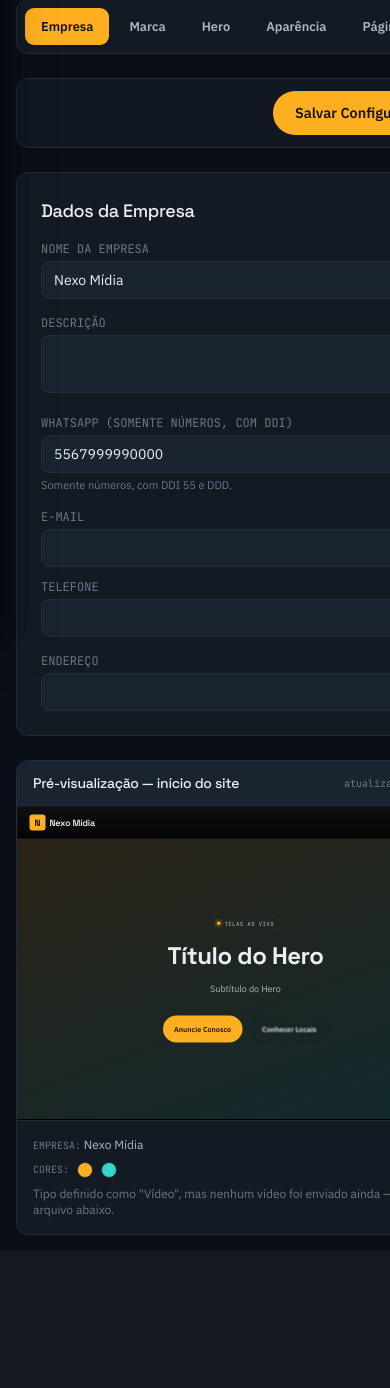
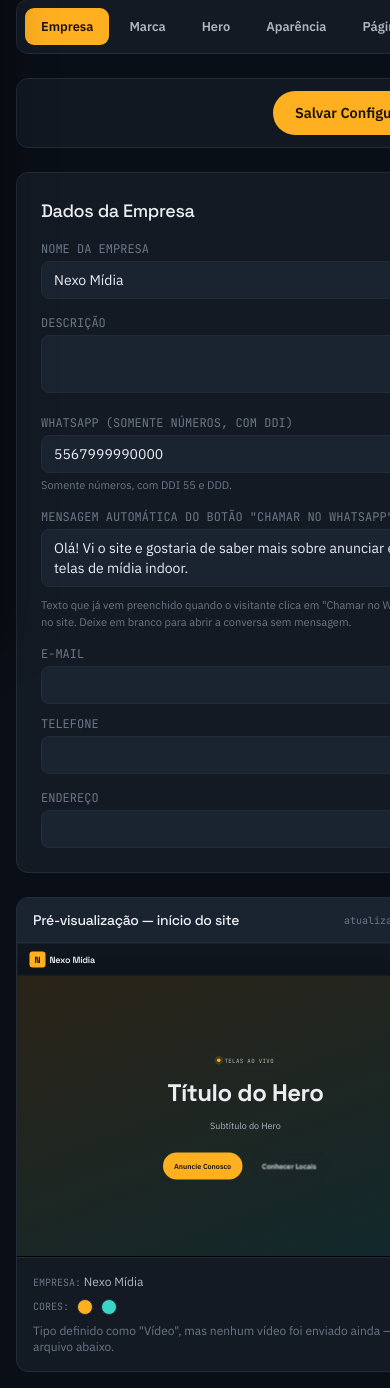
Before and after one commit to Gerson-if/Midia_indor, a Flask app: page /admin/configuracoes in a window 390 px wide. Shown: the part 203-1591 px from the top of the page. Before the commit the page ends 1438 px from the top, so only its background shows below. Run offline with Flask 3, Linux system fonts and the light colour scheme; the visitor is signed in with stand-in values (Sample User, id 1); data comes from the database, SQL or seed files in the repository; data that the repository does not hold is empty; parts of the project's set-up code (start-up, migrations or seed data) failed here and were passed over; some libraries are stand-ins or nearby versions.

Commit message:
Corrige atualização de tema, contraste do header e responsividade mobile; adiciona mensagem automática do WhatsApp
- Adiciona cache-busting (?v=<mtime>) aos assets estáticos "de build"
  (CSS/JS/vendor/favicon padrão) via novo helper static_asset(). O Nginx
  serve /static/ com Cache-Control: public, immutable e expires 30d, então
  ao trocar o tema o navegador continuava usando o style.css antigo em cache
  até um refresh forçado — agora cada deploy de CSS/JS invalida o cache
  automaticamente, sem perder o benefício do cache longo para o resto.
- Corrige contraste do texto no header fixo (.glass) quando há vídeo/imagem
  de fundo no Hero: o fundo era quase totalmente transparente (2-7% de
  opacidade), então o texto do tema claro ficava ilegível dependendo do que
  estava atrás. Novo par de variáveis --header-glass-1/2 (86%/74%, com tom
  por tema) deixa o header opaco o bastante para garantir contraste sempre.
- Corrige layout "quebrado" por alguns instantes em alguns celulares: o AOS
  calculava os pontos de disparo do scroll antes da barra de endereço do
  navegador recolher, das fontes carregarem ou das imagens carregarem,
  deixando seções presas em opacity:0. Agora o AOS é atualizado (refresh)
  após o load da página, após as fontes carregarem e em resize (debounced).
- Permite ao admin configurar, em Configurações → Dados da Empresa, a
  mensagem automática do botão "Chamar no WhatsApp" do site público
  (contato direto, fora do formulário de proposta). Novo campo
  whatsapp_default_message em SiteSettings, com migração própria, formulário
  e link wa.me?text=... url-encoded quando preenchido.
- Novo teste de regressão cobrindo a mensagem automática do WhatsApp
  (presença/ausência do ?text= no link conforme o campo é preenchido).

Co-Authored-By: Claude Sonnet 5 <noreply@anthropic.com>
Claude-Session: https://claude.ai/code/session_01VqVdEX21jPwadJVN3bHEwV

```diff
--- a/app/__init__.py
+++ b/app/__init__.py
@@ -113,6 +113,39 @@ def _register_context_processors(app: Flask) -> None:
             "global_settings": settings,
         }
 
+    @app.template_global("static_asset")
+    def static_asset(filename: str) -> str:
+        """
+        URL de um arquivo estático "de build" (CSS/JS/vendor/ícone padrão)
+        com cache-busting automático.
+
+        O Nginx serve tudo em /static com "Cache-Control: public,
+        immutable" por 30 dias (deploy/nginx*.conf.template) — ótimo para
+        performance, mas sem isso o navegador de quem já visitou o site
+        continua usando o CSS/JS antigo em cache por até 30 dias após
+        cada atualização (ex.: alguém troca o tema em Configurações e o
+        visitante não vê nada de diferente, mesmo dando F5, porque o
+        style.css antigo — sem as regras do tema — ainda está em cache).
+        Anexar "?v=<hora da última modificação do arquivo>" muda a URL
+        sempre que o conteúdo muda, forçando o navegador a buscar a
+        versão nova, sem precisar abrir mão do cache de 30 dias para
+        quem não teve nada alterado.
+
+        Não usar para arquivos enviados pelo admin (logo, favicon, mídia
+        do Hero, imagens de galeria etc.) — esses já têm nome de arquivo
+        próprio por upload e não precisam disso.
+        """
+        from flask import url_for
+
+        version = ""
+        try:
+            file_path = os.path.join(app.static_folder, filename)
+            version = str(int(os.path.getmtime(file_path)))
+        except OSError:
+            pass
+        url = url_for("static", filename=filename)
+        return f"{url}?v={version}" if version else url
+
 
 def _register_request_hooks(app: Flask) -> None:
     @app.before_request
--- a/app/blueprints/admin/forms.py
+++ b/app/blueprints/admin/forms.py
@@ -64,6 +64,10 @@ class SiteSettingsForm(FlaskForm):
     company_name = StringField("Nome da empresa", validators=[DataRequired(), Length(max=120)])
     company_description = TextAreaField("Descrição", validators=[Optional(), Length(max=400)])
     company_whatsapp = StringField("WhatsApp (somente números, com DDI)", validators=[DataRequired(), Length(max=20)])
+    whatsapp_default_message = TextAreaField(
+        "Mensagem automática do botão \"Chamar no WhatsApp\"",
+        validators=[Optional(), Length(max=300)],
+    )
     company_email = StringField("E-mail", validators=[Optional(), Email(), Length(max=190)])
     company_phone = StringField("Telefone", validators=[Optional(), Length(max=30)])
     company_address = StringField("Endereço", validators=[Optional(), Length(max=255)])
--- a/app/blueprints/admin/routes.py
+++ b/app/blueprints/admin/routes.py
@@ -501,6 +501,7 @@ def settings_manage():
             settings.company_name = form.company_name.data
             settings.company_description = form.company_description.data
             settings.company_whatsapp = form.company_whatsapp.data
+            settings.whatsapp_default_message = (form.whatsapp_default_message.data or "").strip() or None
             settings.company_email = form.company_email.data
             settings.company_phone = form.company_phone.data
             settings.company_address = form.company_address.data
--- a/app/models/content.py
+++ b/app/models/content.py
@@ -125,6 +125,14 @@ class SiteSettings(TimestampMixin, db.Model):
     company_email = db.Column(db.String(190), nullable=True)
     company_phone = db.Column(db.String(30), nullable=True)
     company_address = db.Column(db.String(255), nullable=True)
+    # Mensagem pré-preenchida quando um visitante clica em "Chamar no
+    # WhatsApp" no site público (contato direto, fora do formulário de
+    # proposta) — configurável pelo admin em vez de fixa no código.
+    whatsapp_default_message = db.Column(
+        db.String(300),
+        nullable=True,
+        default="Olá! Vi o site e gostaria de saber mais sobre anunciar em telas de mídia indoor.",
+    )
     color_primary = db.Column(db.String(9), nullable=False, default="#FFB020")
     color_secondary = db.Column(db.String(9), nullable=False, default="#37D6C7")
 
@@ -242,6 +250,7 @@ class SiteSettings(TimestampMixin, db.Model):
                 "name": self.company_name,
                 "description": self.company_description,
                 "whatsapp": self.company_whatsapp,
+                "whatsapp_default_message": self.whatsapp_default_message,
                 "email": self.company_email,
                 "phone": self.company_phone,
                 "address": self.company_address,
--- a/app/static/css/style.css
+++ b/app/static/css/style.css
@@ -43,6 +43,16 @@
   --shadow-ambient: rgba(0,0,0,.5);
   --chart-grid:     rgba(255,255,255,.06);
 
+  /* Fundo do cabeçalho fixo (.glass): precisa ser opaco o bastante para
+     o texto (var(--text-hi)/var(--text-mid)) continuar legível em cima
+     de QUALQUER coisa que esteja por trás — a página normal ao rolar,
+     mas também o vídeo/imagem de capa do Hero no topo, que pode ter
+     qualquer brilho. Um "vidro" quase transparente (como antes) deixa
+     de funcionar no tema claro: o texto escuro fica ilegível sobre um
+     vídeo claro ou escuro por igual. */
+  --header-glass-1: rgba(19,26,36,.86);
+  --header-glass-2: rgba(19,26,36,.74);
+
   --font-display: 'Space Grotesk', system-ui, sans-serif;
   --font-body:    'IBM Plex Sans', system-ui, sans-serif;
   --font-mono:    'JetBrains Mono', ui-monospace, monospace;
@@ -86,6 +96,9 @@
   --modal-shadow:   rgba(20,16,8,.18);
   --shadow-ambient: rgba(20,16,8,.16);
   --chart-grid:     rgba(10,14,22,.09);
+
+  --header-glass-1: rgba(255,255,255,.86);
+  --header-glass-2: rgba(255,255,255,.74);
 }
 
 *{ box-sizing:border-box; }
@@ -157,7 +170,7 @@ a:focus-visible, button:focus-visible, input:focus-visible, textarea:focus-visib
 }
 
 .glass{
-  background:linear-gradient(180deg, var(--overlay-strong), var(--overlay-faint));
+  background:linear-gradient(180deg, var(--header-glass-1), var(--header-glass-2));
   border:1px solid var(--overlay-border);
   backdrop-filter:blur(16px);
   -webkit-backdrop-filter:blur(16px);
--- a/app/templates/admin/base_admin.html
+++ b/app/templates/admin/base_admin.html
@@ -8,11 +8,11 @@
 {% if site_settings and site_settings.favicon_path %}
 <link rel="icon" href="{{ url_for('static', filename=site_settings.favicon_path) }}">
 {% else %}
-<link rel="icon" href="{{ url_for('static', filename='img/favicon.svg') }}" type="image/svg+xml">
+<link rel="icon" href="{{ static_asset('img/favicon.svg') }}" type="image/svg+xml">
 {% endif %}
-<link rel="stylesheet" href="{{ url_for('static', filename='css/fonts.css') }}">
-<link rel="stylesheet" href="{{ url_for('static', filename='css/tailwind.min.css') }}">
-<link rel="stylesheet" href="{{ url_for('static', filename='css/style.css') }}">
+<link rel="stylesheet" href="{{ static_asset('css/fonts.css') }}">
+<link rel="stylesheet" href="{{ static_asset('css/tailwind.min.css') }}">
+<link rel="stylesheet" href="{{ static_asset('css/style.css') }}">
 <style>
   /* ---- Sidebar: largura controlada por variável + classe no <html> ---- */
   :root{ --sidebar-w: 264px; --sidebar-w-collapsed: 76px; --topbar-h: 64px; }
@@ -179,11 +179,11 @@
     </main>
   </div>
 </div>
-<script src="{{ url_for('static', filename='js/toast.js') }}"></script>
-<script src="{{ url_for('static', filename='js/admin.js') }}"></script>
-<script src="{{ url_for('static', filename='js/admin-media-preview.js') }}"></script>
-<script src="{{ url_for('static', filename='js/admin-reorder.js') }}"></script>
-<script src="{{ url_for('static', filename='js/admin-confirm-modal.js') }}"></script>
+<script src="{{ static_asset('js/toast.js') }}"></script>
+<script src="{{ static_asset('js/admin.js') }}"></script>
+<script src="{{ static_asset('js/admin-media-preview.js') }}"></script>
+<script src="{{ static_asset('js/admin-reorder.js') }}"></script>
+<script src="{{ static_asset('js/admin-confirm-modal.js') }}"></script>
 {% block scripts %}{% endblock %}
 </body>
 </html>
--- a/app/templates/admin/dashboard.html
+++ b/app/templates/admin/dashboard.html
@@ -94,7 +94,7 @@
 {% endblock %}
 
 {% block scripts %}
-<script src="{{ url_for('static', filename='vendor/chartjs/chart.umd.min.js') }}"></script>
+<script src="{{ static_asset('vendor/chartjs/chart.umd.min.js') }}"></script>
 <script>
   document.addEventListener('DOMContentLoaded', () => {
     // Lê as cores do tema atual (claro/escuro) em vez de valores fixos,
--- a/app/templates/admin/settings.html
+++ b/app/templates/admin/settings.html
@@ -73,6 +73,12 @@
           {{ form.company_whatsapp(class_="w-full bg-panel2 border border-line rounded-lg px-3 py-2 text-sm focus:outline-none", placeholder="Ex.: 5567999990000", required=true) }}
           <p class="text-[11px] text-low mt-1">Somente números, com DDI 55 e DDD.</p>
           {% for e in form.company_whatsapp.errors %}<p class="text-red-400 text-xs mt-1">{{ e }}</p>{% endfor %}
+        </div>
+        <div>
+          {{ form.whatsapp_default_message.label(class_="block text-xs font-mono uppercase text-low mb-1") }}
+          {{ form.whatsapp_default_message(class_="w-full bg-panel2 border border-line rounded-lg px-3 py-2 text-sm focus:outline-none", rows="2", placeholder="Ex.: Olá! Vi o site e gostaria de saber mais sobre anunciar em telas de mídia indoor.") }}
+          <p class="text-[11px] text-low mt-1">Texto que já vem preenchido quando o visitante clica em "Chamar no WhatsApp" no site. Deixe em branco para abrir a conversa sem mensagem.</p>
+          {% for e in form.whatsapp_default_message.errors %}<p class="text-red-400 text-xs mt-1">{{ e }}</p>{% endfor %}
         </div>
         <div class="grid sm:grid-cols-2 gap-3">
           <div>
```
Also changed, not shown: app/templates/base.html (+5 -5 lines), app/templates/index.html (+24 -3 lines), migrations/versions/7d3f2a9b5c41_whatsapp_default_message.py (added, +37 -0 lines), tests/test_admin_content.py (+47 -0 lines).
